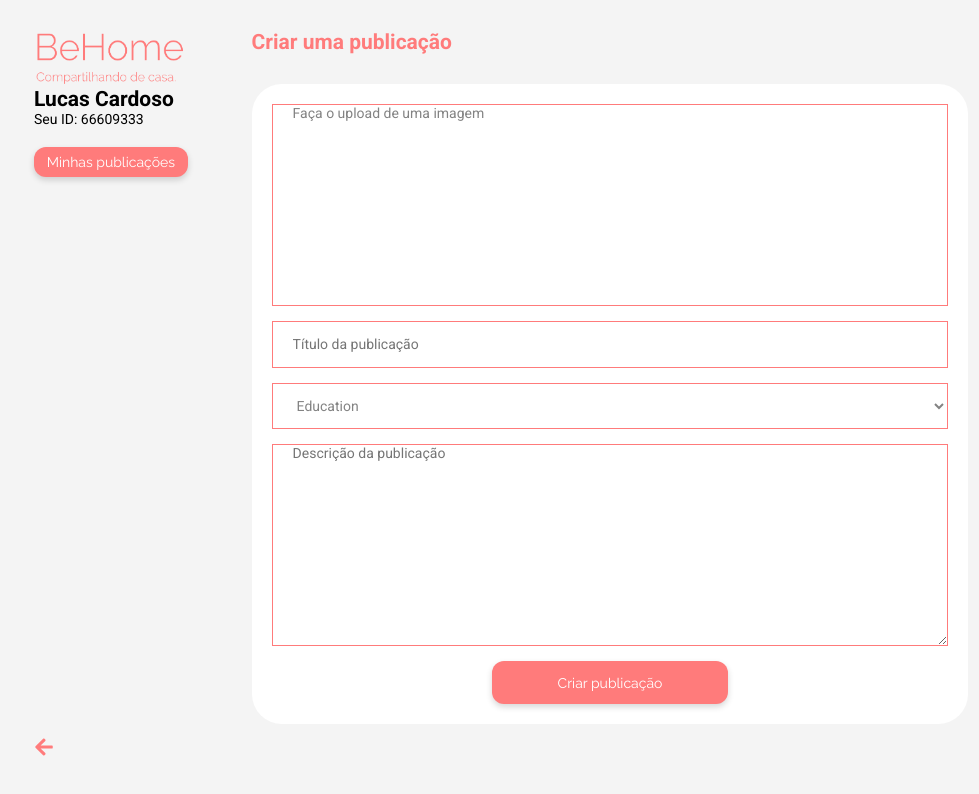
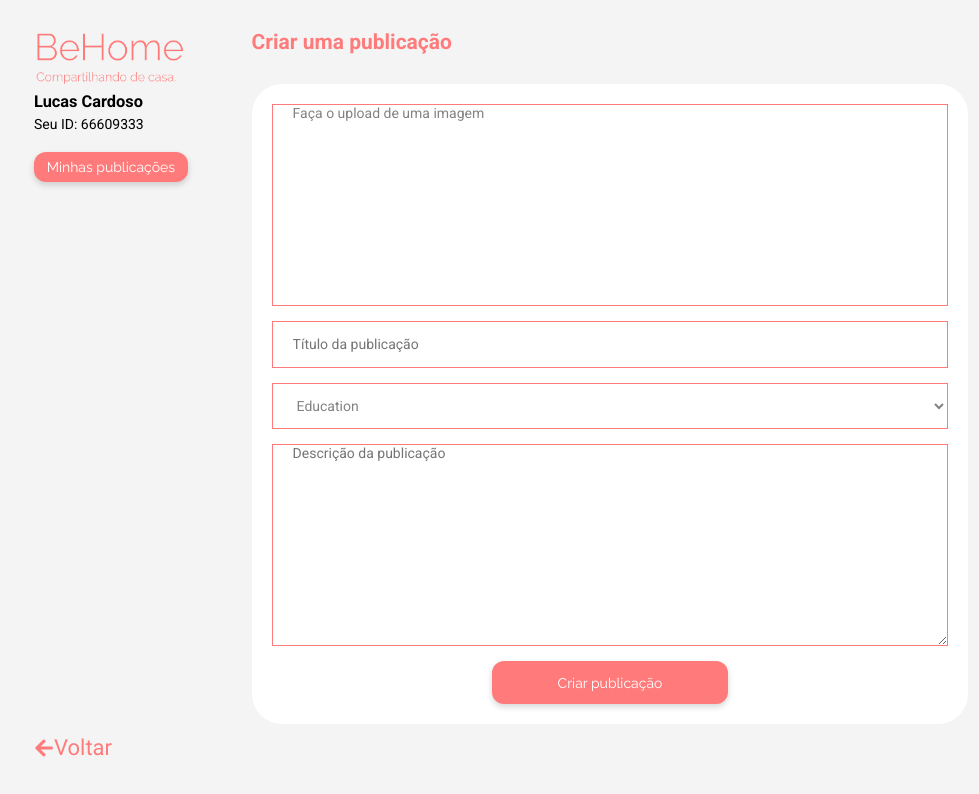
Before and after one commit to luccardoso51/BeHome-Frontend, a React (Create React App) app: page /createpublication in a window 1280 px wide. Shown: the top 794 px of the page, without its empty margins (30-1009 px from the left). Built offline with nearby package versions, Linux system fonts and the light colour scheme.

Commit message:
fix arrowleft in createpublication

```diff
--- a/src/components/SideProfile.css
+++ b/src/components/SideProfile.css
@@ -7,6 +7,9 @@
 
 .sideprofile-contend img {
   width: 150px;
+}
+.sideprofile-contend h3 {
+  padding: 5px 0;
 }
 
 .sideprofile-contend button {
@@ -37,5 +40,11 @@
   left: 5%;
   bottom: 5%;
   text-decoration: none;
-  color: #FF7B7B
+  color: #FF7B7B;
+  display: flex;
+  align-items: center;
 }
+
+.sideprofile-container a span {
+  font-size: 22px;
+}
--- a/src/components/SideProfile.js
+++ b/src/components/SideProfile.js
@@ -9,11 +9,11 @@ export default function SideProfile () {
     <div className="sideprofile-container">
       <div className="sideprofile-contend">
         <img src={ImgLogo} alt="Be Home" />
-        <h2>Lucas Cardoso</h2>
+        <h3>Lucas Cardoso</h3>
         <p>Seu ID: 66609333</p>
         <button>Minhas publicações</button>
       </div>
-      <a href="/"><FaArrowLeft size={20} /></a>
+      <a href="/"><FaArrowLeft size={20} /><span>Voltar</span></a>
     </div>
   )
 }
```
